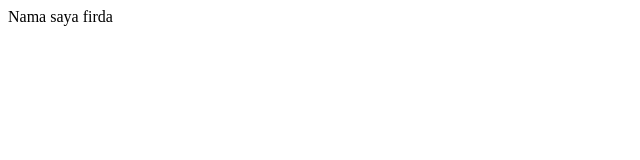
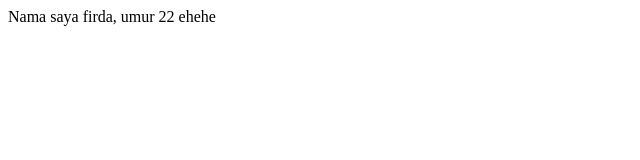
Before and after one commit to fprilia/fprilia, a plain HTML site: page index.html in a window 1280 px wide. Shown: the whole page, without its empty margins (0-640 px from the left). Drawn offline with Linux system fonts and the light colour scheme.

Commit message:
add umur

```diff
--- a/index.html
+++ b/index.html
@@ -8,6 +8,6 @@
     <title>Halo</title>
 </head>
 <body>
-    Nama saya firda
+    Nama saya firda, umur 22 ehehe
 </body>
 </html>
```
